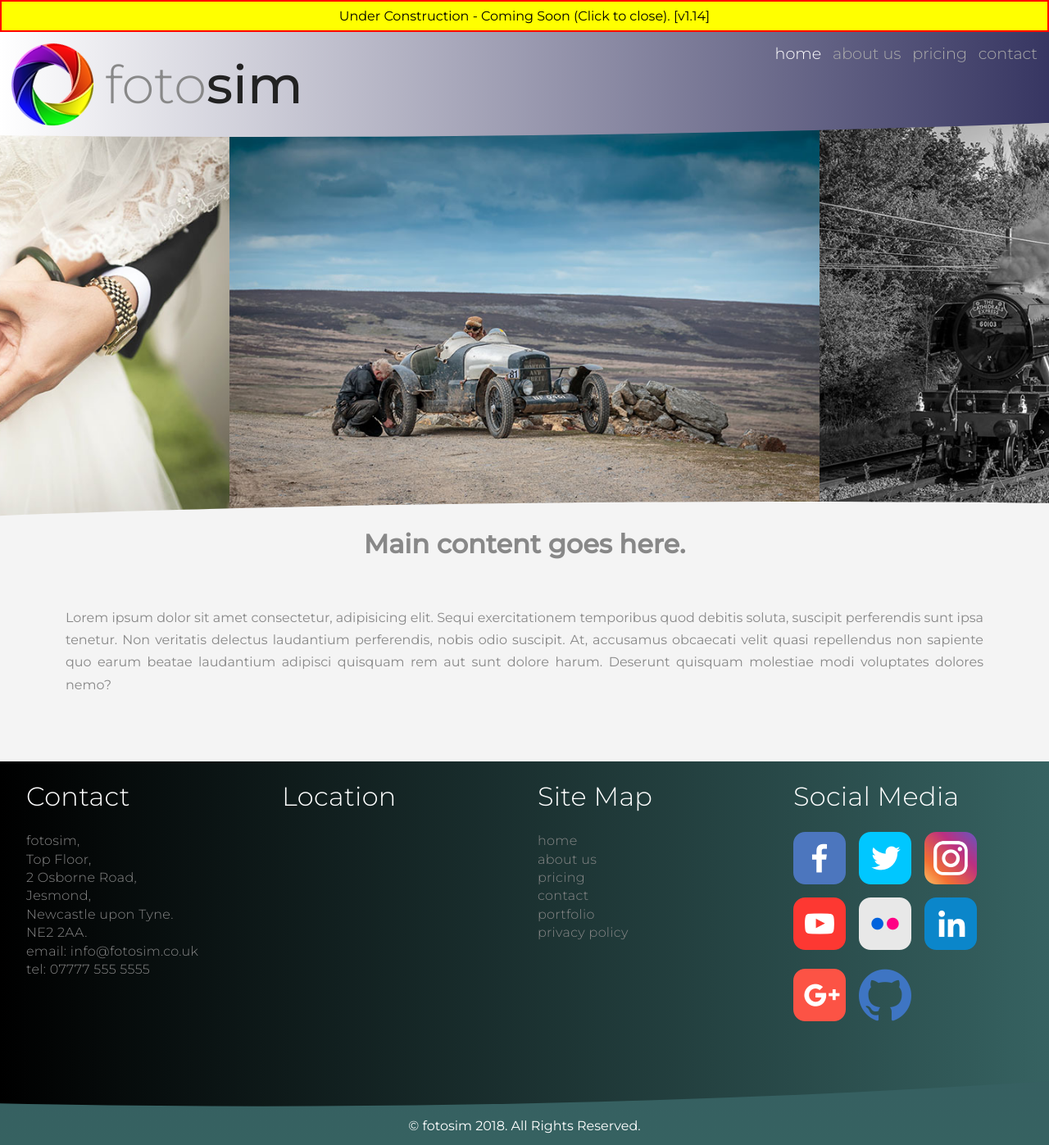
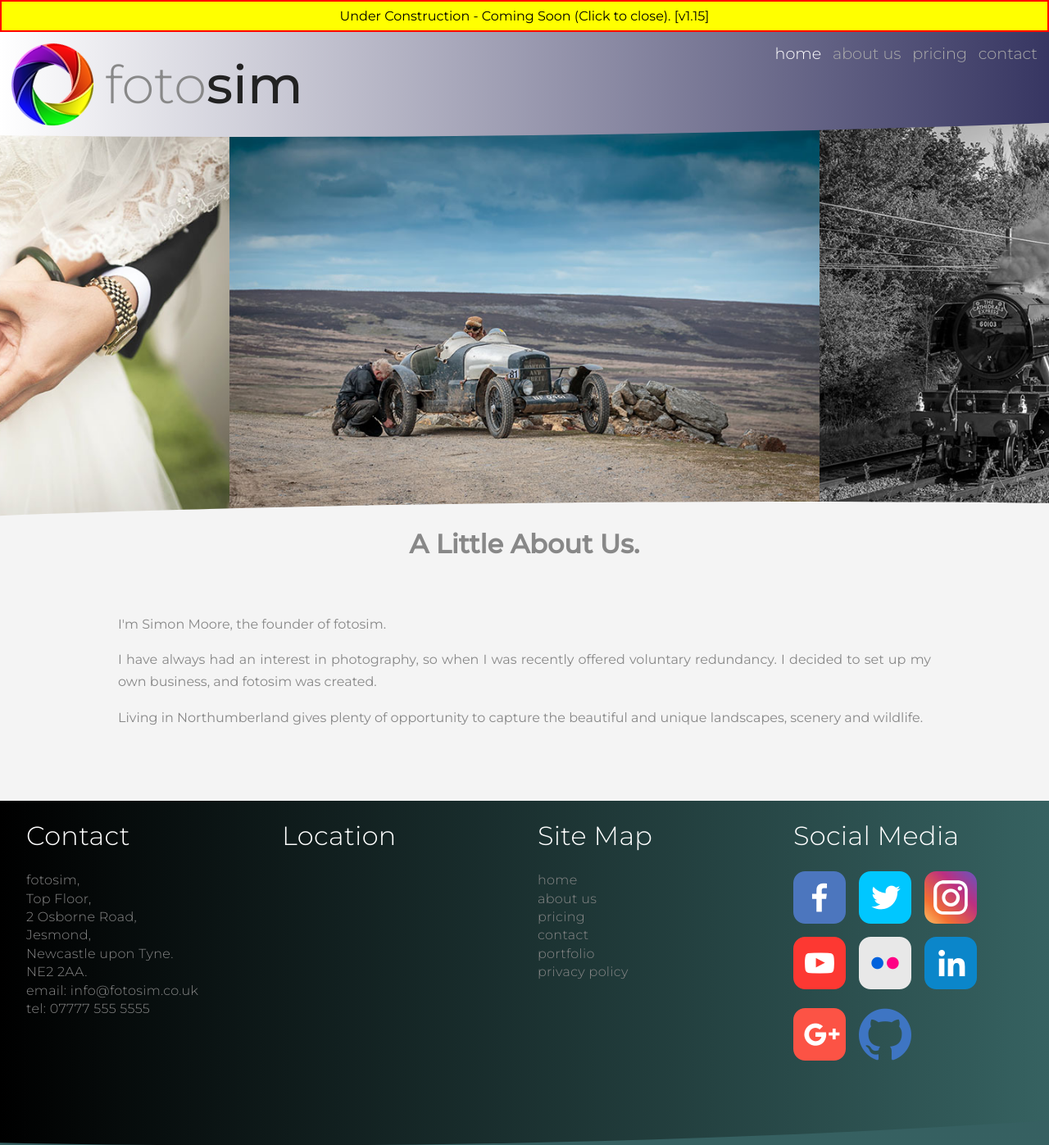
Before and after one commit to fotoSim/fotosim, a PHP site: page /index.html in a window 1280 px wide. Shown: the top 1397 px of the page at 82% size. Run offline with PHP 8.4, Linux system fonts and the light colour scheme; grey boxes are pictures that could not be loaded.

Commit message:
Added about us text to front page.

```diff
--- a/css/main.css
+++ b/css/main.css
@@ -229,15 +229,9 @@ main {
 
 main p {
   color: #888888;
-  padding: 0em 4em;
+  padding: 0.5em 8em;
   line-height: 1.7em;
   text-align: justify;
-}
-
-main p:nth-child(even) {
-  color: darkblue;
-  padding: 1em 8em;
-  text-align: center;
 }
 
 .information {
--- a/css/main.scss
+++ b/css/main.scss
@@ -183,15 +183,9 @@ main {
 
   p {
     color: $colorC;
-    padding: 0em 4em;
+    padding: 0.5em 8em;
     line-height: 1.7em;
     text-align: justify;
-
-    &:nth-child(even) {
-      color: darkblue;
-      padding: 1em 8em;
-      text-align: center;
-    }
   }
 }
 
--- a/index.html
+++ b/index.html
@@ -13,7 +13,7 @@
 </head>
 
 <body>
-    <div id="underConstruction">Under Construction - Coming Soon (Click to close). [v1.14]</div>
+    <div id="underConstruction">Under Construction - Coming Soon (Click to close). [v1.15]</div>
     <header>
         <img src="img/logo.png" alt="logo">
         <h1 class="foto">foto</h1>
@@ -32,16 +32,22 @@
         <img src="img/showcase-2.jpg">
     </figure>
     <div class="showcaseBase">
-        <h1 id="mainContent">Main content goes here.</h1>
+        <h1 id="mainContent">A Little About Us.</h1>
     </div>
 
     <main>
         <p>
-            Lorem ipsum dolor sit amet consectetur, adipisicing elit. Sequi exercitationem temporibus quod debitis
-            soluta, suscipit perferendis sunt ipsa tenetur. Non veritatis delectus laudantium perferendis,
-            nobis odio suscipit. At, accusamus obcaecati velit quasi repellendus non sapiente quo earum
-            beatae laudantium adipisci quisquam rem aut sunt dolore harum. Deserunt quisquam molestiae
-            modi voluptates dolores nemo?
+            I'm Simon Moore, the founder of fotosim.
+        </p>
+
+        <p>
+            I have always had an interest in photography, so when I was recently offered voluntary redundancy. I
+            decided to set up my own business, and fotosim was created.
+        </p>
+
+        <p>
+            Living in Northumberland gives plenty of opportunity to capture the beautiful and unique landscapes,
+            scenery and wildlife.
         </p>
     </main>
 
```
Also changed, not shown: index.php (deleted, +0 -142 lines), 1 other file.
